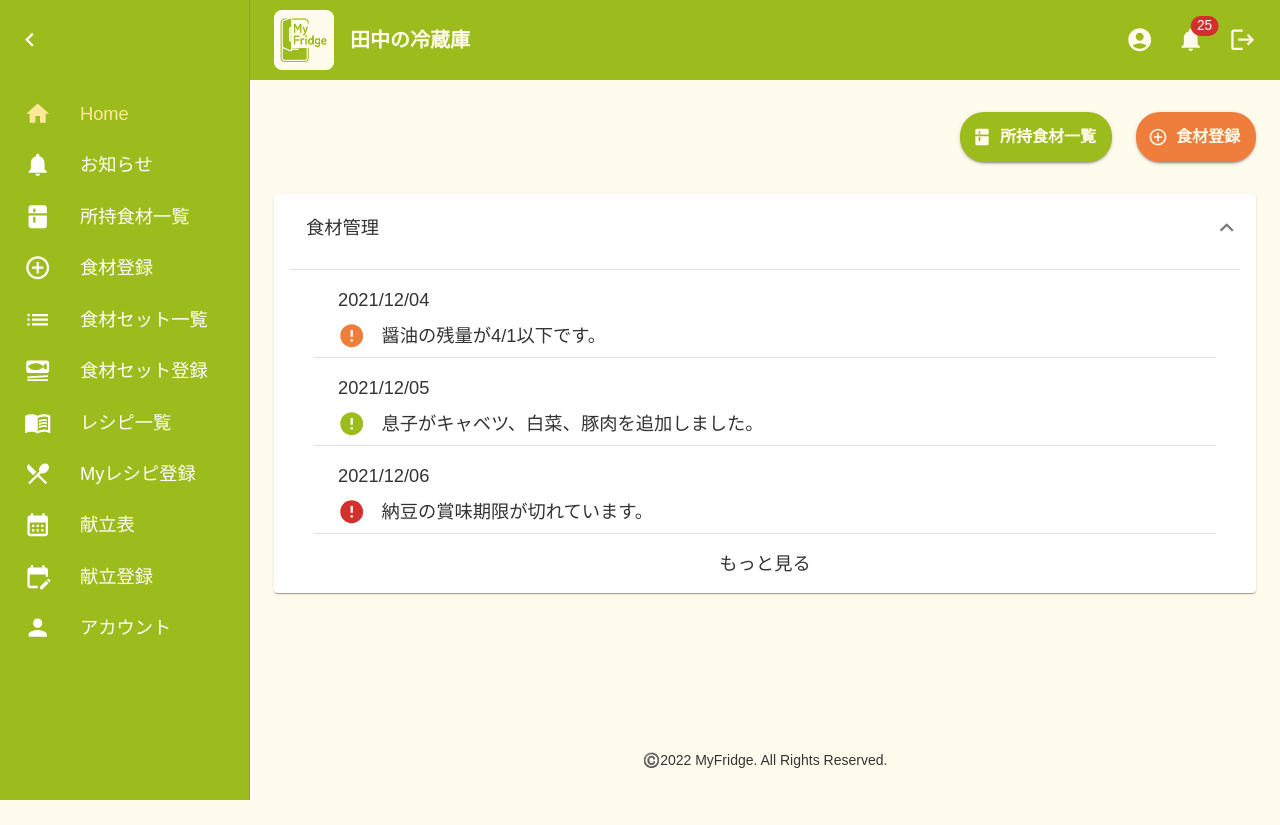
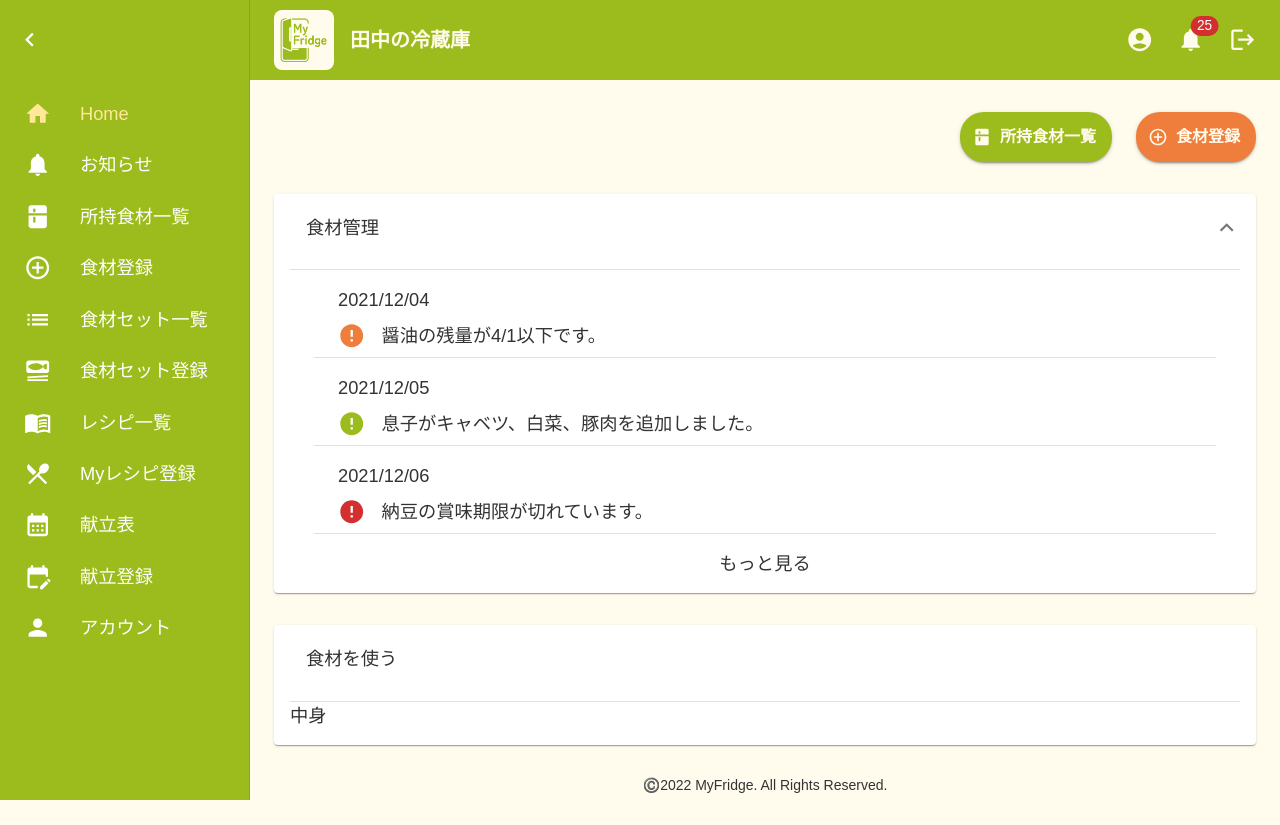
Before and after one commit to masaokaka/my-fridge-frontend, a React (Vite) app in the folder src/: page / in a window 1280 px wide. Before the commit the page ends 800 px from the top, so only its background shows below. Built offline with nearby package versions, Linux system fonts and the light colour scheme; a web font is replaced by a local one.

Commit message:
update:食材を使うのコンポーネント、ファイルの作成

```diff
--- /dev/null
+++ b/src/src/components/pages/Home/FoodHandling/index.tsx
@@ -0,0 +1 @@
+export { default as FoodHandling } from './presenter';
--- /dev/null
+++ b/src/src/components/pages/Home/FoodHandling/presenter.tsx
@@ -0,0 +1,29 @@
+import {
+  Accordion,
+  AccordionDetails,
+  AccordionSummary,
+  Box,
+  Divider,
+  Typography,
+} from '@mui/material';
+
+/**
+ * 食材管理リスト
+ *
+ * @returns コンポーネント
+ */
+const FoodHandlingPresenter = () => (
+  <Box>
+    <Accordion expanded>
+      <AccordionSummary>
+        <Typography marginLeft={2}>食材を使う</Typography>
+      </AccordionSummary>
+      <AccordionDetails>
+        <Divider />
+        中身
+      </AccordionDetails>
+    </Accordion>
+  </Box>
+);
+
+export default FoodHandlingPresenter;
--- a/src/src/components/pages/Home/presenter.tsx
+++ b/src/src/components/pages/Home/presenter.tsx
@@ -2,6 +2,7 @@ import { Box } from '@mui/material';
 import { ControlPoint, Kitchen } from '@mui/icons-material';
 import { CustomButton } from '../../uiParts/CustomButton';
 import { FoodManagementList } from './FoodManagementList';
+import { FoodHandling } from './FoodHandling';
 
 /**
  * ホーム画面
@@ -32,8 +33,13 @@ const Home = () => (
     </Box>
 
     {/* 食材管理リスト */}
-    <Box paddingTop={4}>
+    <Box marginTop={4}>
       <FoodManagementList />
+    </Box>
+
+    {/* 食材を使う */}
+    <Box marginTop={4}>
+      <FoodHandling />
     </Box>
   </Box>
 );
```
Also changed, not shown: src/src/components/pages/Home/FoodHandling/hooks.ts (added), src/src/components/pages/Home/FoodHandling/types.ts (added).
